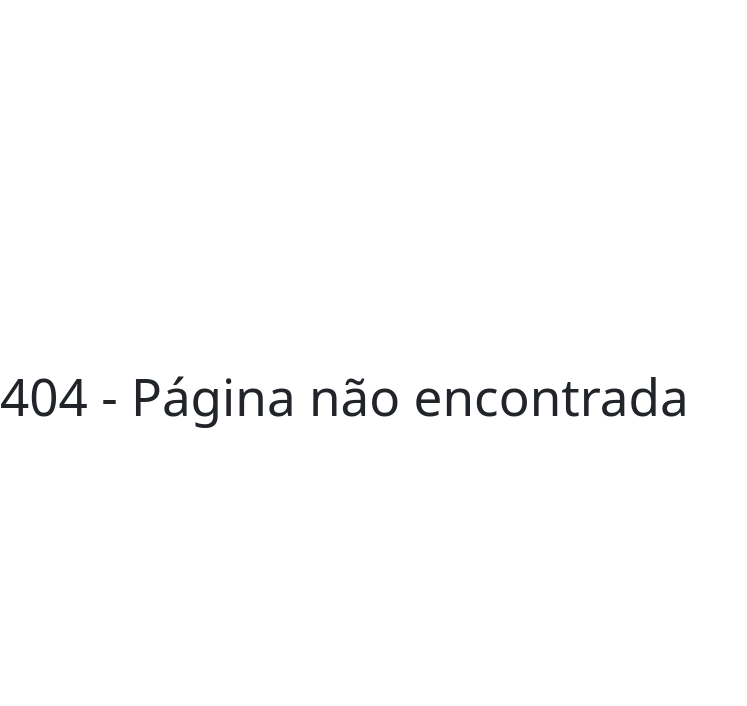
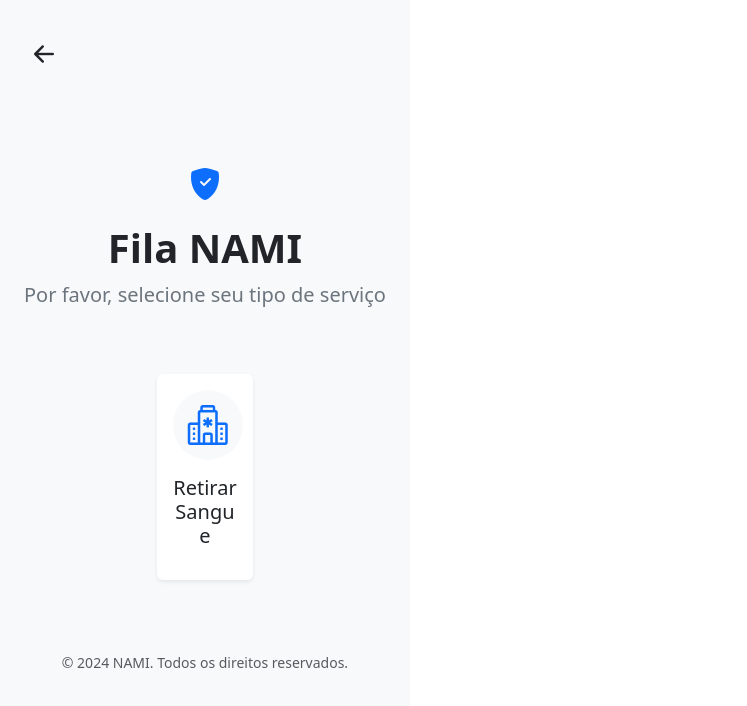
Before and after one commit to LuizGup/FilaNami, a React app in the folder frontend/: page /sector in a window 1280 px wide. Before the commit this address had no page. Shown: the top 706 px of the page, without its empty margins (0-747 px from the left). Built offline with nearby package versions, Linux system fonts and the light colour scheme; the HTML template or start-up script is replaced by a standard one.

Commit message:
telastotem1e2Completa

```diff
--- a/frontend/src/App.jsx
+++ b/frontend/src/App.jsx
@@ -1,6 +1,7 @@
 import { BrowserRouter, Routes, Route } from "react-router-dom";
 import SelectService from "./components/SelectService";
 import GerenciarSenhas from "./pages/Funcionario/GerenciarSenhas";
+import SelectSector from "./components/SelectSector";
 
 function App() {
   return (
@@ -12,6 +13,7 @@ function App() {
         <Route path="/user" element={<h1>Página do Funcionario</h1>} />
         <Route path="/user/gerencia" element={<GerenciarSenhas />} />
         <Route path="/toten" element={<SelectService />} />
+        <Route path="/sector" element={<SelectSector />} />
         <Route path="/admin" element={<h1>Página do Admin</h1>} />
         <Route path="*" element={<h1>404 - Página não encontrada</h1>} />
       </Routes>
--- a/frontend/src/components/SelectSector.jsx
+++ b/frontend/src/components/SelectSector.jsx
@@ -1,30 +1,60 @@
 import React from 'react';
-import { useNavigate } from 'react-router-dom';
-// Assumindo que o ServiceCard foi extraído para ser reutilizado
+import { useNavigate } from 'react-router-dom'; // Para a funcionalidade do botão de voltar
 
-// Ícone para o Cartão (usando o mesmo padrão dos outros)
+// =========================================================
+// Componente ServiceCard (Aninhado para este exemplo)
+// RECOMENDAÇÃO: Em um projeto real, mova este ServiceCard para um arquivo separado
+// (ex: 'src/components/ServiceCard.jsx') e importe-o.
+// =========================================================
+const ServiceCard = ({ icon, title, description, isPriority, onClick }) => {
+  // Classes customizadas para o card (sempre neutro, como pedido)
+  const cardClasses = `card text-center h-100 shadow-sm border-0`;
+  const titleClasses = 'text-dark';
+  const descriptionClasses = 'text-secondary';
+  const iconWrapperClasses = `rounded-circle d-inline-flex align-items-center justify-content-center p-3 mb-3 mx-auto bg-light`;
+
+  return (
+    <div className="col-12 col-md-4 mb-4">
+      <div className={cardClasses} style={{ minHeight: '200px', cursor: 'pointer' }} onClick={onClick}>
+        <div className="card-body d-flex flex-column justify-content-between">
+          <div>
+            <div className={iconWrapperClasses} style={{ width: '70px', height: '70px' }}>
+              {icon}
+            </div>
+            <h3 className={`card-title ${titleClasses} fs-5`}>{title}</h3>
+          </div>
+          <p className={`card-text ${descriptionClasses} mt-2`}>{description}</p>
+        </div>
+      </div>
+    </div>
+  );
+};
+// =========================================================
+
+
+// Ícone para o Cartão de Setor
 const ICON_SECTOR = <i className="bi bi-hospital fs-1 text-primary"></i>;
 
 const SelectSector = () => {
     const navigate = useNavigate();
 
     const handleSectorSelection = (sectorTitle) => {
-        // Lógica de triagem: Gera a senha para o setor escolhido.
+        // Esta função deve continuar gerando a senha ou fazendo a lógica do setor.
+        // Se você não quer que a seleção de setor navegue para '/toten', mantenha a lógica original.
         console.log(`Setor escolhido: ${sectorTitle}. Iniciando geração de senha...`);
-        // Aqui você faria a chamada à API do backend para gerar a senha.
-
-        // Exemplo: navigate('/senha-gerada');
+        // navigate('/senha-gerada'); // Ou outra rota de confirmação
     };
 
     const handleGoBack = () => {
-        // Volta para a tela anterior (SelectService.jsx)
-        navigate(-1);
+        // 🚨 MUDANÇA AQUI: O botão de voltar agora navega diretamente para /toten
+        navigate('/toten');
     };
+
 
     return (
         <div className="container-fluid bg-light min-vh-100 d-flex flex-column justify-content-center align-items-center p-4">
 
-            {/* 1. Botão/Ícone de Voltar (Return) */}
+            {/* Ícone de Voltar (Return) */}
             <div className="position-absolute top-0 start-0 p-4">
                 <i
                     className="bi bi-arrow-left-short fs-1 text-dark"
@@ -33,7 +63,7 @@ const SelectSector = () => {
                 ></i>
             </div>
 
-            {/* Cabeçalho Fixo (Fila NAMI e Escudo) */}
+            {/* Cabeçalho Fixo (Fila NAMI e Escudo) - Renderizado APENAS UMA VEZ */}
             <div className="text-center mb-5 mt-5">
                 <div className="mb-3">
                     <i className="bi bi-shield-fill-check text-primary fs-2"></i>
@@ -43,19 +73,18 @@ const SelectSector = () => {
                 <p className="lead text-secondary">Por favor, selecione seu tipo de serviço</p>
             </div>
 
-            {/* 2. Cartão "Retirar Sangue" */}
-            <div className="row justify-content-center w-100" style={{ maxWidth: '400px' }}>
-
+            {/* Cartão "Retirar Sangue" */}
+            <div className="row justify-content-center w-100" style={{ maxWidth: '1000px' }}>
                 <ServiceCard
-                    icon={ICON_SECTOR} // Ícone de hospital/setor
+                    icon={ICON_SECTOR}
                     title="Retirar Sangue"
-                    description="" // Descrição opcional, mantendo o visual limpo
-                    isPriority={false} // Garantindo a cor padrão branca/clara
+                    description="" // Descrição vazia para o visual da imagem
+                    isPriority={false} // Garante o estilo padrão (branco)
                     onClick={() => handleSectorSelection('Retirar Sangue')}
                 />
-
             </div>
 
+            {/* Rodapé */}
             <p className="mt-5 text-muted small">© 2024 NAMI. Todos os direitos reservados.</p>
         </div>
     );
--- a/frontend/src/components/SelectService.jsx
+++ b/frontend/src/components/SelectService.jsx
@@ -1,4 +1,5 @@
 import React from 'react';
+import { useNavigate } from 'react-router-dom'; // 🚨 1. IMPORTAR O useNavigate
 
 // Os ícones não precisam mudar de cor aqui, pois o fundo do card será neutro.
 const ICON_COMMON = <i className="bi bi-person-fill fs-1 text-primary"></i>; // Ícone Padrão
@@ -37,13 +38,19 @@ const ServiceCard = ({ icon, title, description, isPriority, onClick, iconClass,
   );
 };
 
-// ... (O componente SelectService permanece o mesmo, pois o trabalho foi no ServiceCard)
 const SelectService = () => {
-  // ... (handleSelection e o resto do código)
-  const handleSelection = (serviceType) => {
-    // Lógica de navegação ou estado aqui
-    console.log(`Serviço selecionado: ${serviceType}`);
-  };
+    // 🚨 2. INICIALIZAR O useNavigate
+    const navigate = useNavigate();
+
+    // ... (handleSelection e o resto do código)
+    const handleSelection = (serviceType) => {
+        // Lógica de navegação ou estado aqui
+
+        // 🚨 MUDANÇA AQUI: Navega para a rota /sector
+        navigate('/sector');
+
+        console.log(`Serviço selecionado: ${serviceType}`);
+    };
 
   return (
     <div className="container-fluid bg-light min-vh-100 d-flex flex-column justify-content-center align-items-center p-4">
```
